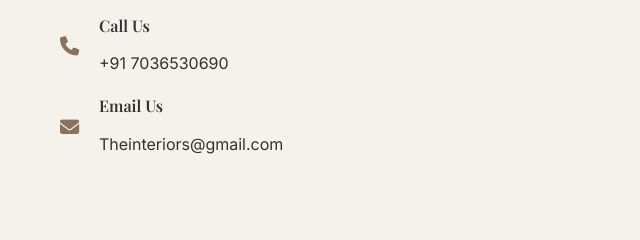
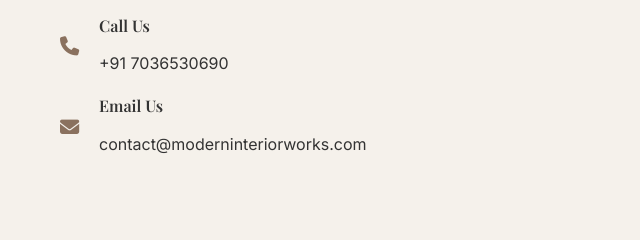
Before and after one commit to DileepMalepu/website, a plain HTML site: page index.html in a window 1280 px wide. Shown: the part 4760-5000 px from the top of the page, 0-640 px from the left. Drawn offline with nearby package versions, Linux system fonts and the light colour scheme.

Commit message:
updated email
Signed-off-by: Dileep_Malepu <malepudileep.111@gmail.com>

```diff
--- a/index.html
+++ b/index.html
@@ -751,7 +751,7 @@
                             <i class="fas fa-envelope"></i>
                             <div>
                                 <h4>Email Us</h4>
-                                <p>Theinteriors@gmail.com</p>
+                                <p>contact@moderninteriorworks.com</p>
                             </div>
                         </div>
                     </div>
```
